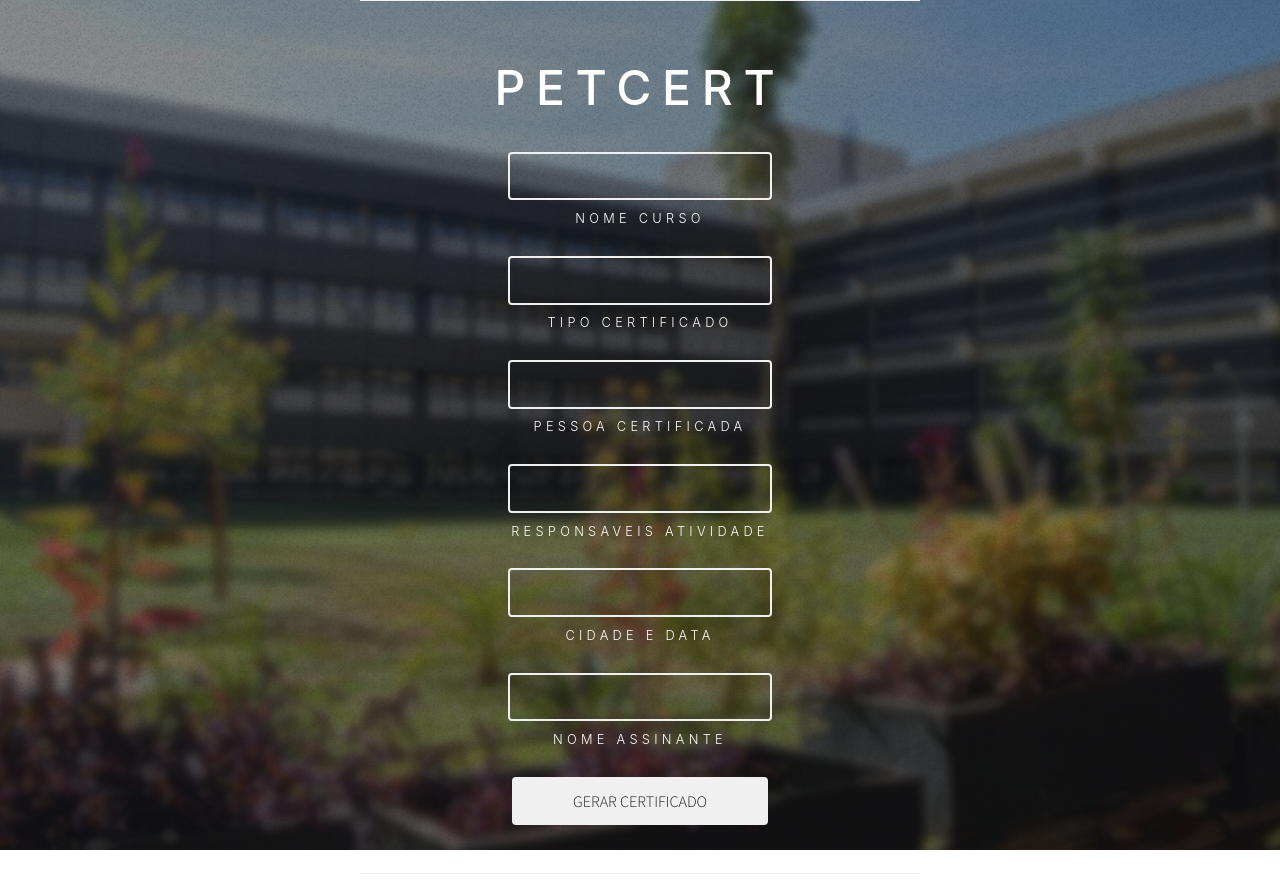
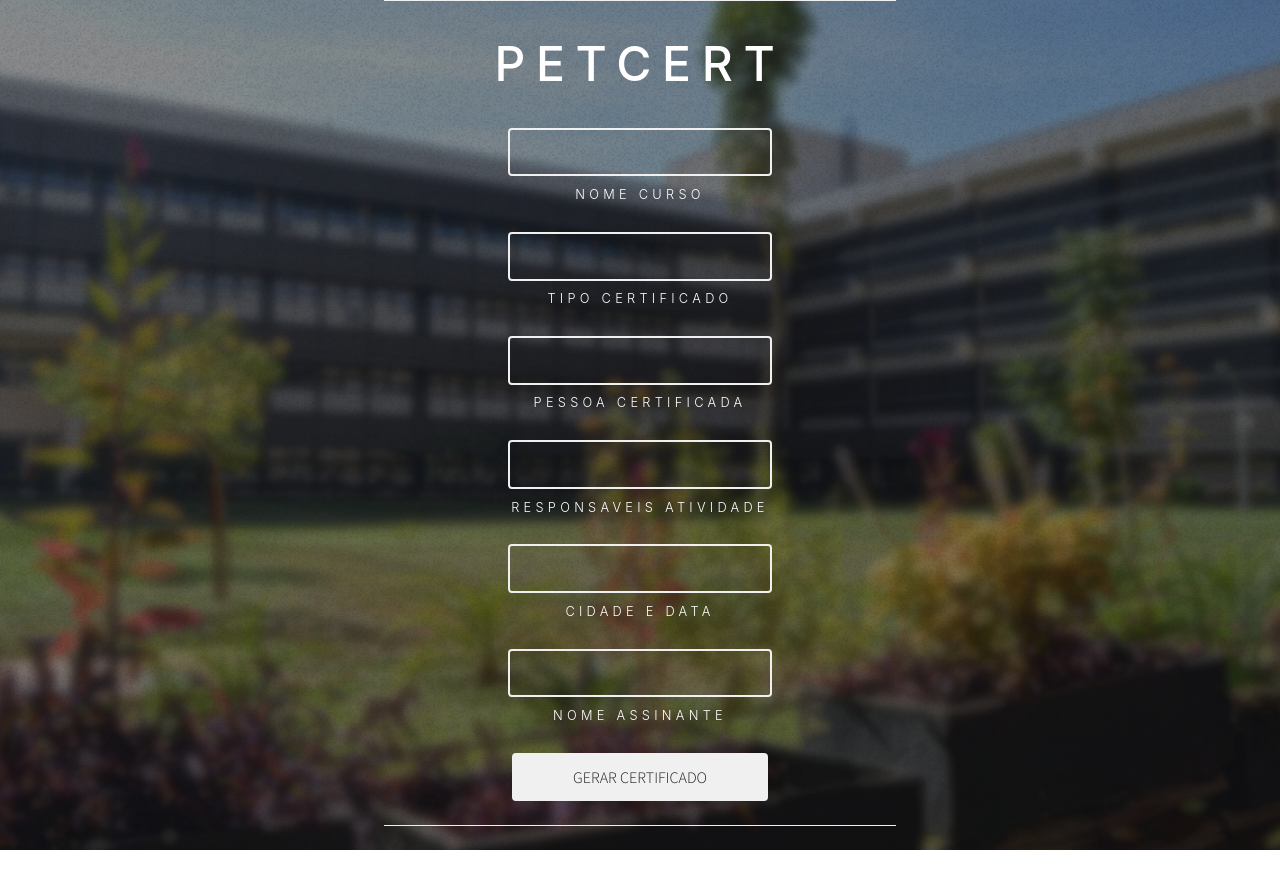
Before and after one commit to ImNotPETSIMC/PETCert_front-end, a React (Create React App) app: page / in a window 1280 px wide. Shown: the top 888 px of the page. Built offline with nearby package versions, Linux system fonts and the light colour scheme.

Commit message:
🌈 style: remove padding inside PETCert

```diff
--- a/src/styles/PETCert.css
+++ b/src/styles/PETCert.css
@@ -3,7 +3,6 @@
     flex-direction: column;
     align-items: center;
     justify-content: center;
-    padding: 3vh;
 
     width: 40vw;
 
```
